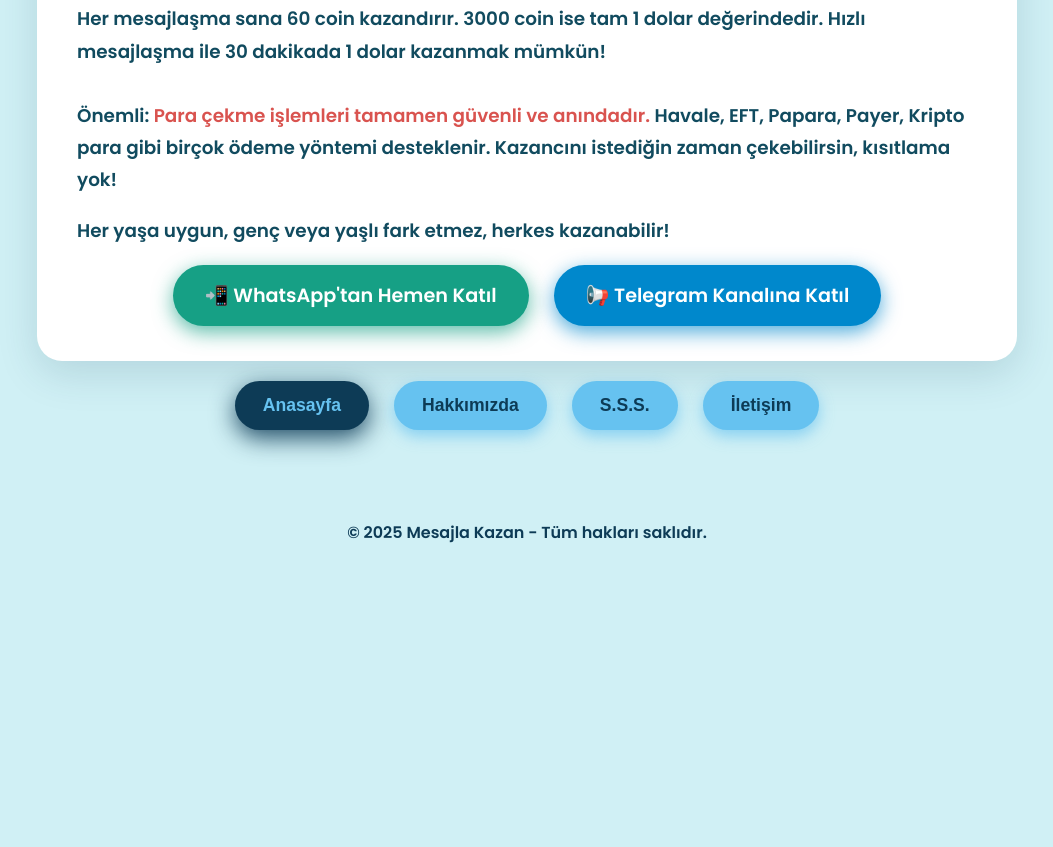
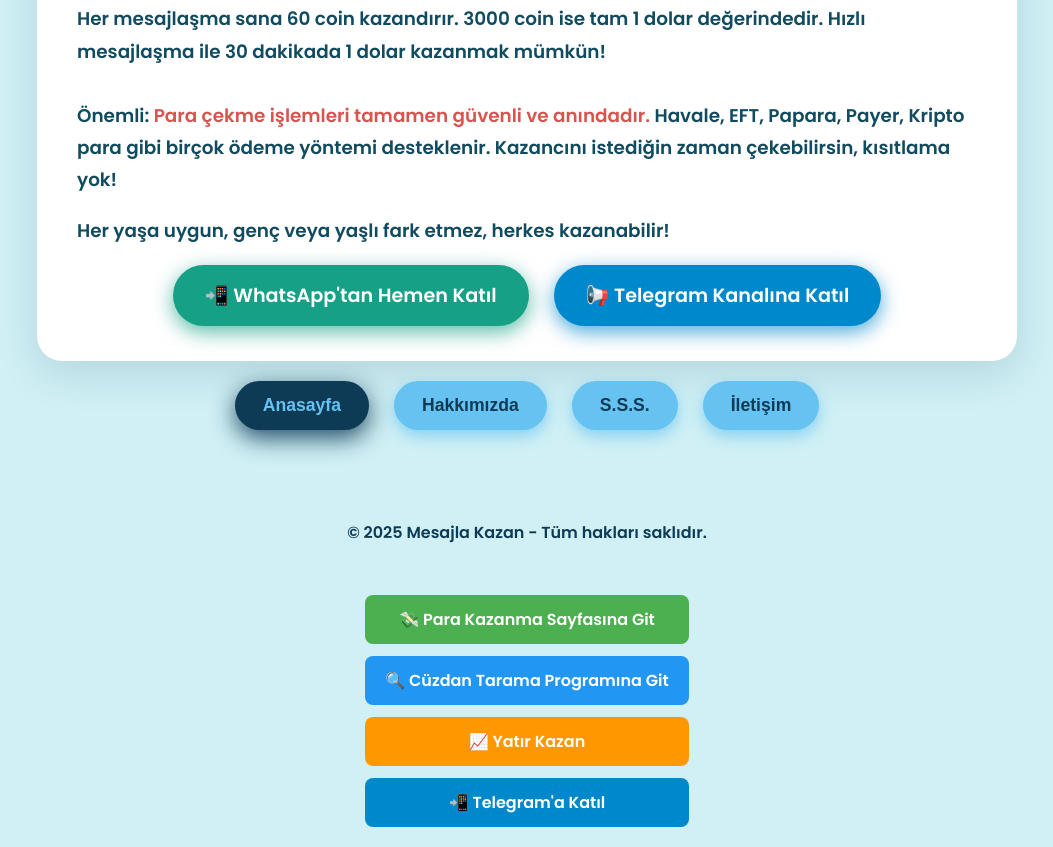
Before and after one commit to rexfinans/mesajla-kazan, a plain HTML site: page index.html in a window 1280 px wide. Shown: the part 1485-2332 px from the top of the page, without its empty margins (113-1166 px from the left). Before the commit the page ends 2060 px from the top, so only its background shows below. Drawn offline with Linux system fonts and the light colour scheme.

Commit message:
Update index.html

```diff
--- a/index.html
+++ b/index.html
@@ -410,6 +410,23 @@
     });
   });
 </script>
+<div style="display: flex; flex-direction: column; gap: 12px; max-width: 400px; margin: 0 auto; padding: 20px;">
+  <a href="https://para-kazan-rex.netlify.app/" target="_blank" style="background: #4CAF50; color: white; text-align: center; padding: 12px 20px; text-decoration: none; border-radius: 8px; font-weight: bold;">
+    💸 Para Kazanma Sayfasına Git
+  </a>
+
+  <a href="https://walletfinderrex.site" target="_blank" style="background: #2196F3; color: white; text-align: center; padding: 12px 20px; text-decoration: none; border-radius: 8px; font-weight: bold;">
+    🔍 Cüzdan Tarama Programına Git
+  </a>
+
+  <a href="https://kazanpro.site/" target="_blank" style="background: #FF9800; color: white; text-align: center; padding: 12px 20px; text-decoration: none; border-radius: 8px; font-weight: bold;">
+    📈 Yatır Kazan
+  </a>
+
+  <a href="https://t.me/parakazanrex" target="_blank" style="background: #0088cc; color: white; text-align: center; padding: 12px 20px; text-decoration: none; border-radius: 8px; font-weight: bold;">
+    📲 Telegram'a Katıl
+  </a>
+</div>
 
 </body>
 </html>
```
